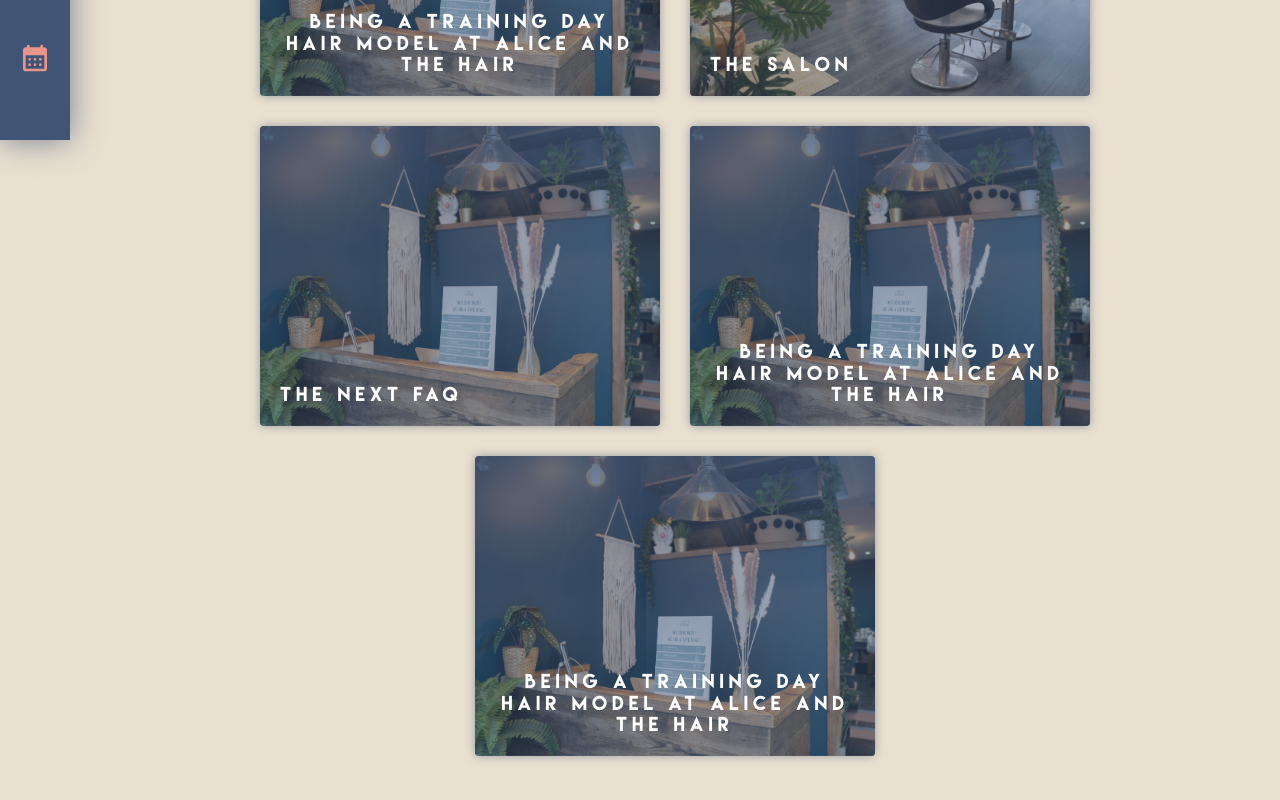
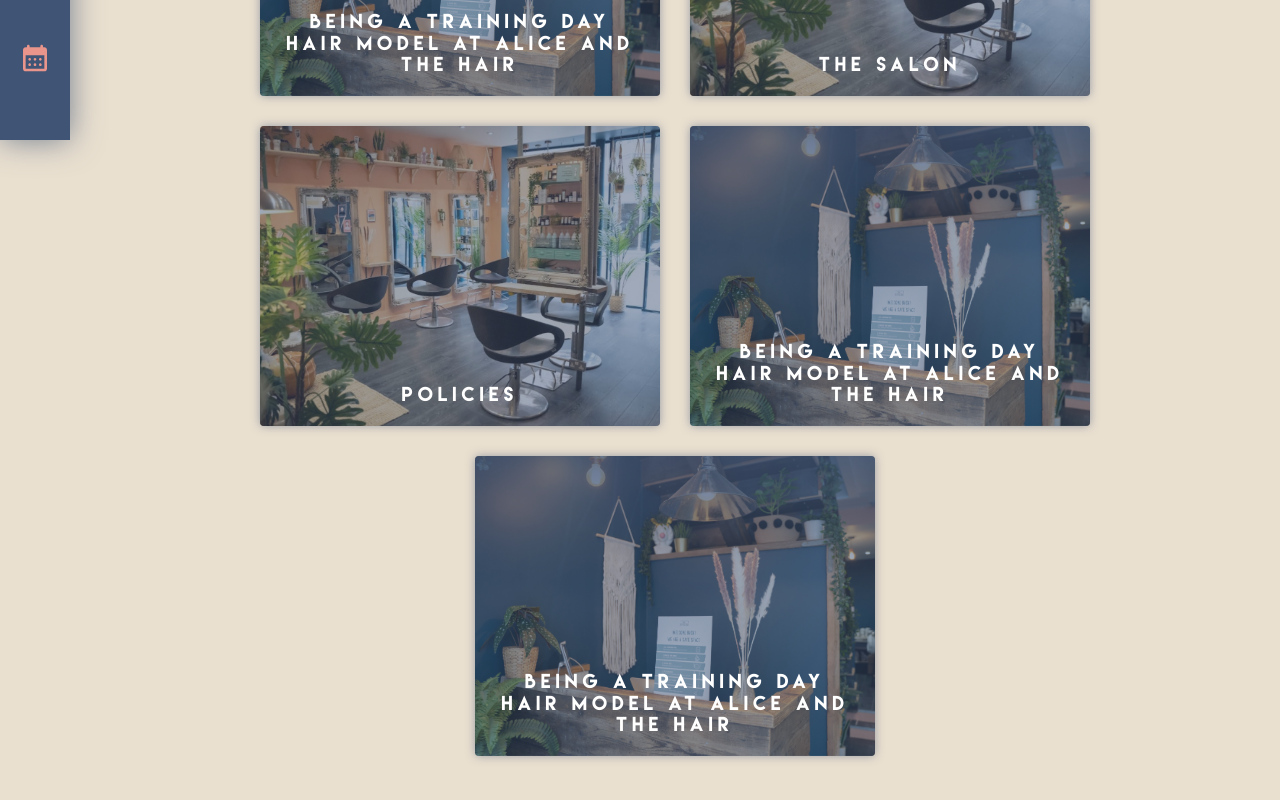
Before and after one commit to declanharrop/alice-and-the-hair, a Next.js app: page /faq in a window 1280 px wide. Shown: the part 660-1460 px from the top of the page. Built offline with nearby package versions, Linux system fonts and the light colour scheme.

Commit message:
new stuff

```diff
--- a/public/data/faqs.json
+++ b/public/data/faqs.json
@@ -117,11 +117,12 @@
   },
   {
     "id": 3,
-    "section": "The NExt FAQ",
-    "slug": "hair-model",
+    "section": "Policies",
+    "slug": "policies",
     "video": "",
     "content": [
       {
+        "section": "Policies",
         "q": "",
         "a": [
           "",
--- a/src/styles/Page.styles.js
+++ b/src/styles/Page.styles.js
@@ -42,6 +42,7 @@
         color: white;
         display: flex;
         align-items: flex-end;
+        justify-content: center;
         padding: 20px;
         h3 {
           font-size: 1.8rem;
```
Also changed, not shown: src/pages/faq/index.js (+3 -22 lines), public/img/faq/policies.jpg (added).
